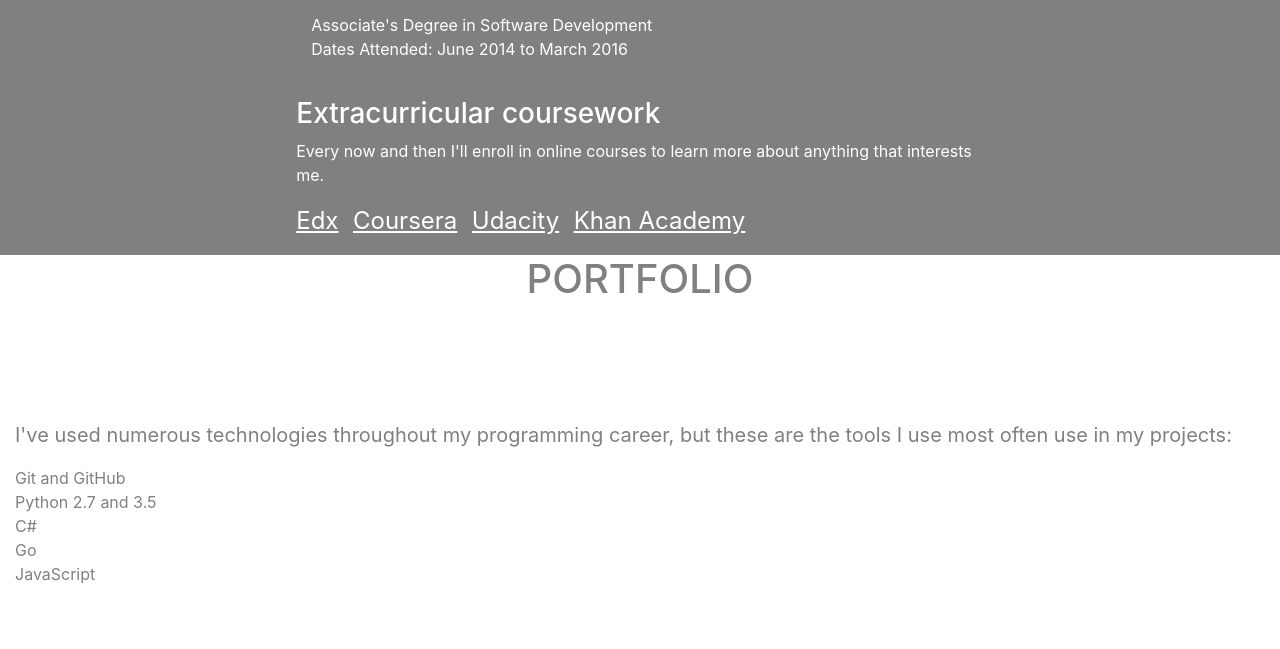
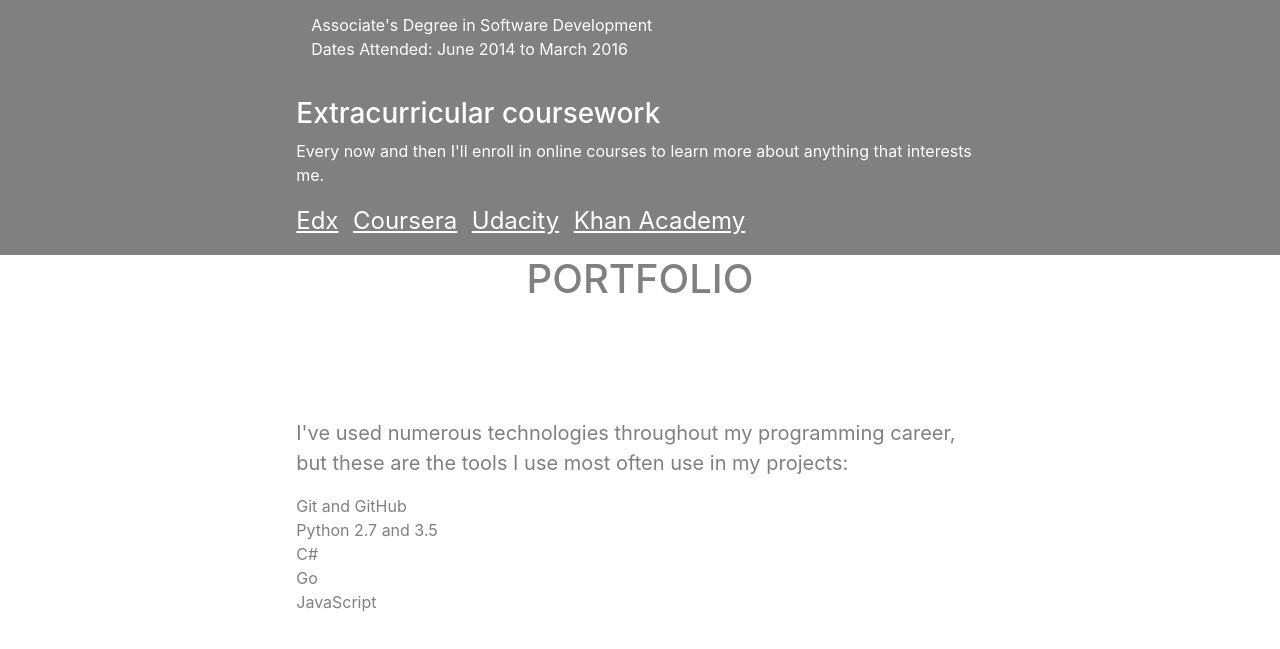
Before and after one commit to rheechashaipu/ChrisPilcherPortfolio, a plain HTML site: page index.html in a window 1280 px wide. Shown: the part 1699-2348 px from the top of the page. Drawn offline with nearby package versions, Linux system fonts and the light colour scheme.

Commit message:
Richard fixed portfolio by killing the framework

```diff
--- a/index.html
+++ b/index.html
@@ -95,8 +95,7 @@
 			<div class="row portfolio_header">
 				<div class="col-md-12"><h1>PORTFOLIO</h1></div>
 			</div>
-			<div class="row">
-				<div class="col-md-12 technologies">
+				<div class="technologies">
 					<p>I've used numerous technologies throughout my programming career, but these are the tools I use most often use in my projects:</p>
 					<ul>
 						<li>Git and GitHub</li>
@@ -106,7 +105,6 @@
 						<li>JavaScript</li>
 					</ul>
 				</div>
-			</div><!-- Ending of row for portfolio -->
 		</div><!-- Ending of div for portfolio -->
 
 		<script src="https://ajax.googleapis.com/ajax/libs/jquery/3.1.1/jquery.min.js" integrity="sha384-3ceskX3iaEnIogmQchP8opvBy3Mi7Ce34nWjpBIwVTHfGYWQS9jwHDVRnpKKHJg7" crossorigin="anonymous"></script>
```
